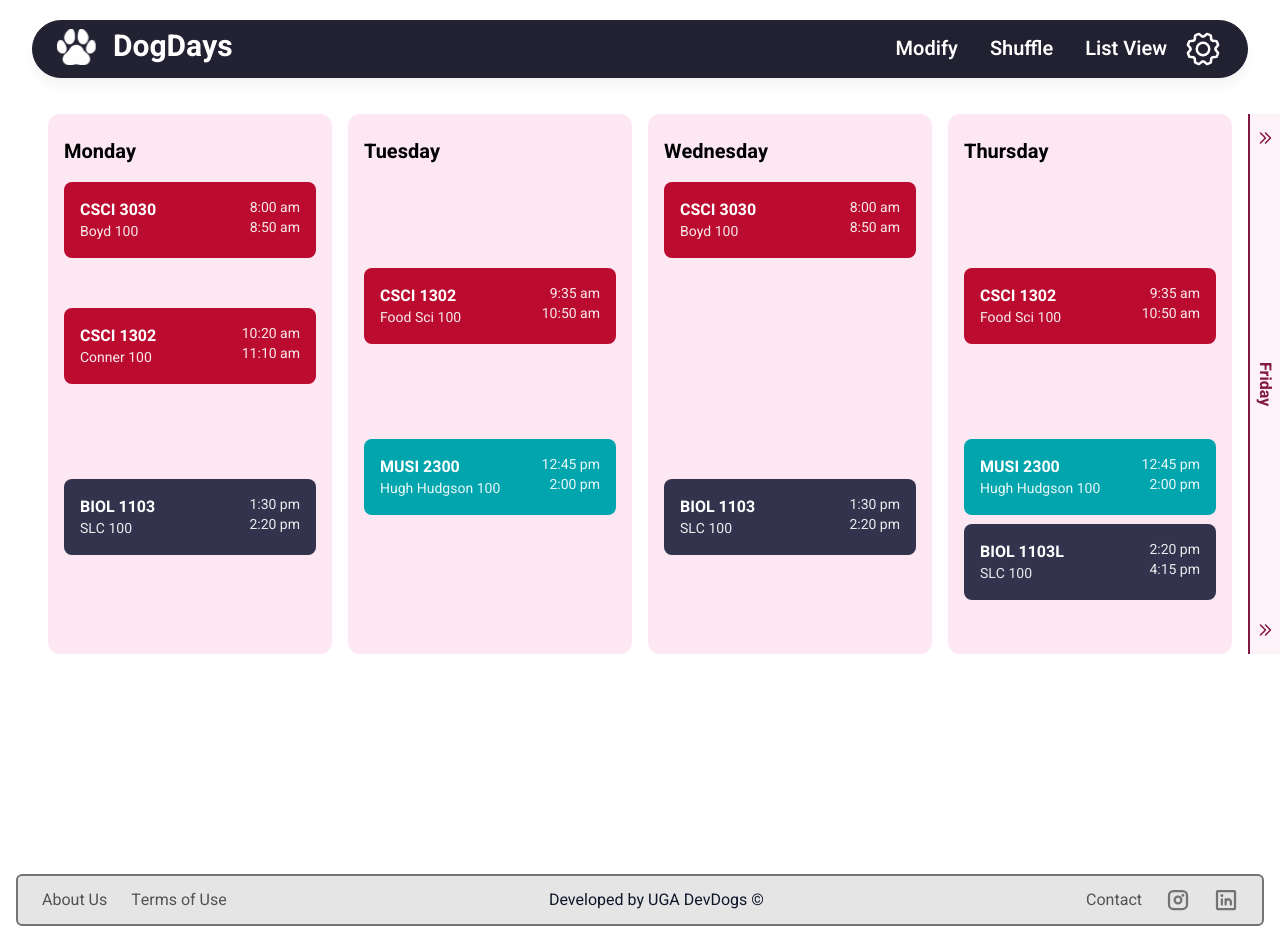
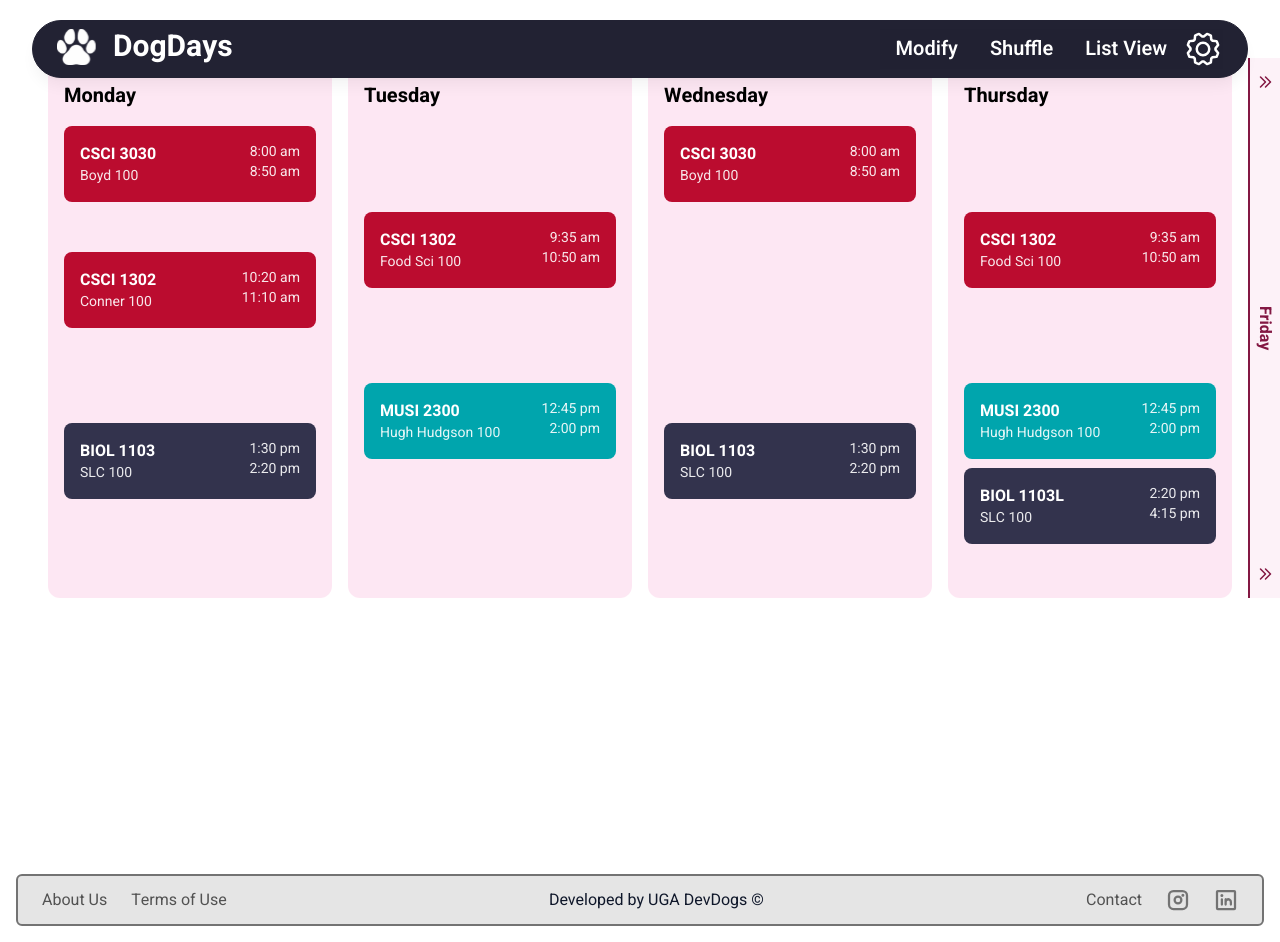
Before and after one commit to DevDogs-UGA/Optimal-Schedule-Builder, a Next.js app in the folder frontend/: page /schedules in a window 1280 px wide. Built offline with nearby package versions, Linux system fonts and the light colour scheme.

Commit message:
prittier

```diff
--- a/frontend/src/app/schedules/page.tsx
+++ b/frontend/src/app/schedules/page.tsx
@@ -322,8 +322,7 @@ export default function SchedulePage() {
 
   return (
     <div className="mx-auto min-h-screen w-[100%]">
-      <div className="p-7 text-center text-blue-600">
-      </div>
+
       <WeekSchedule weekData={weekScheduleData} />
     </div>
   );
```
